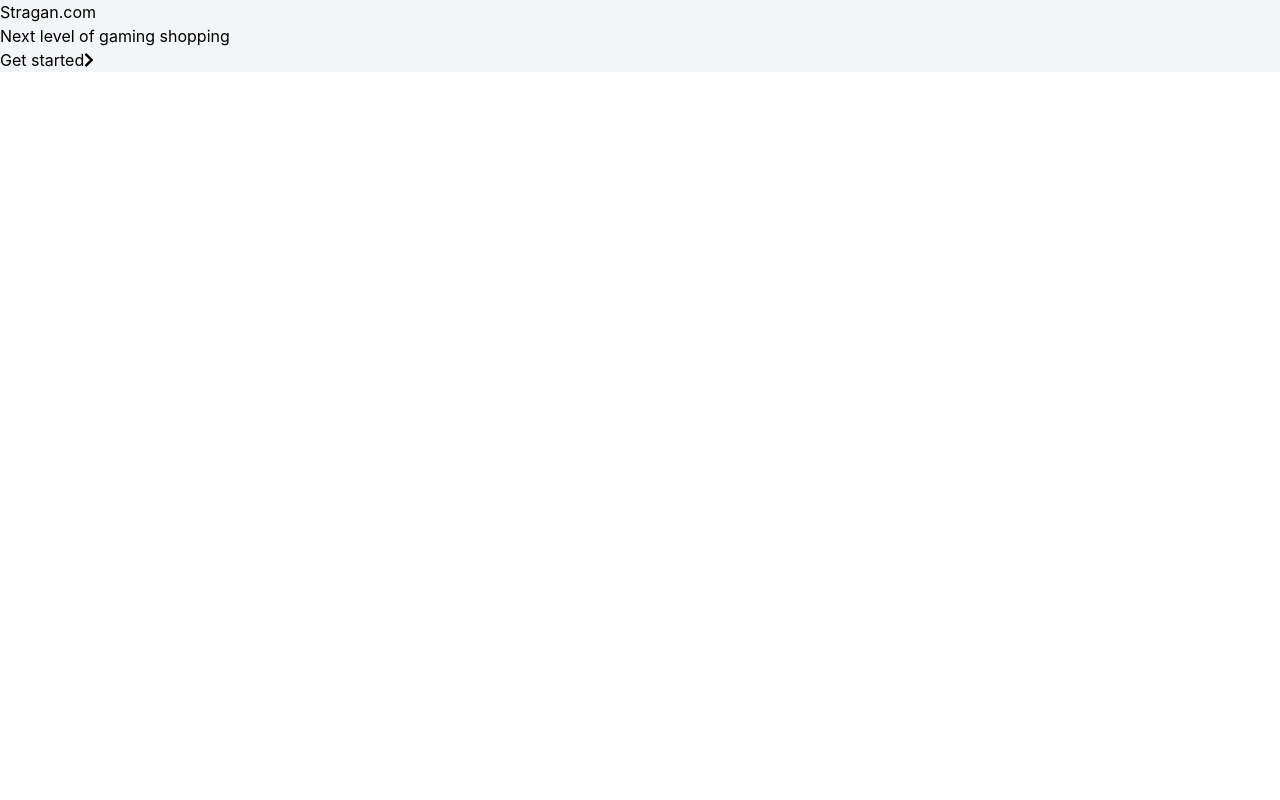
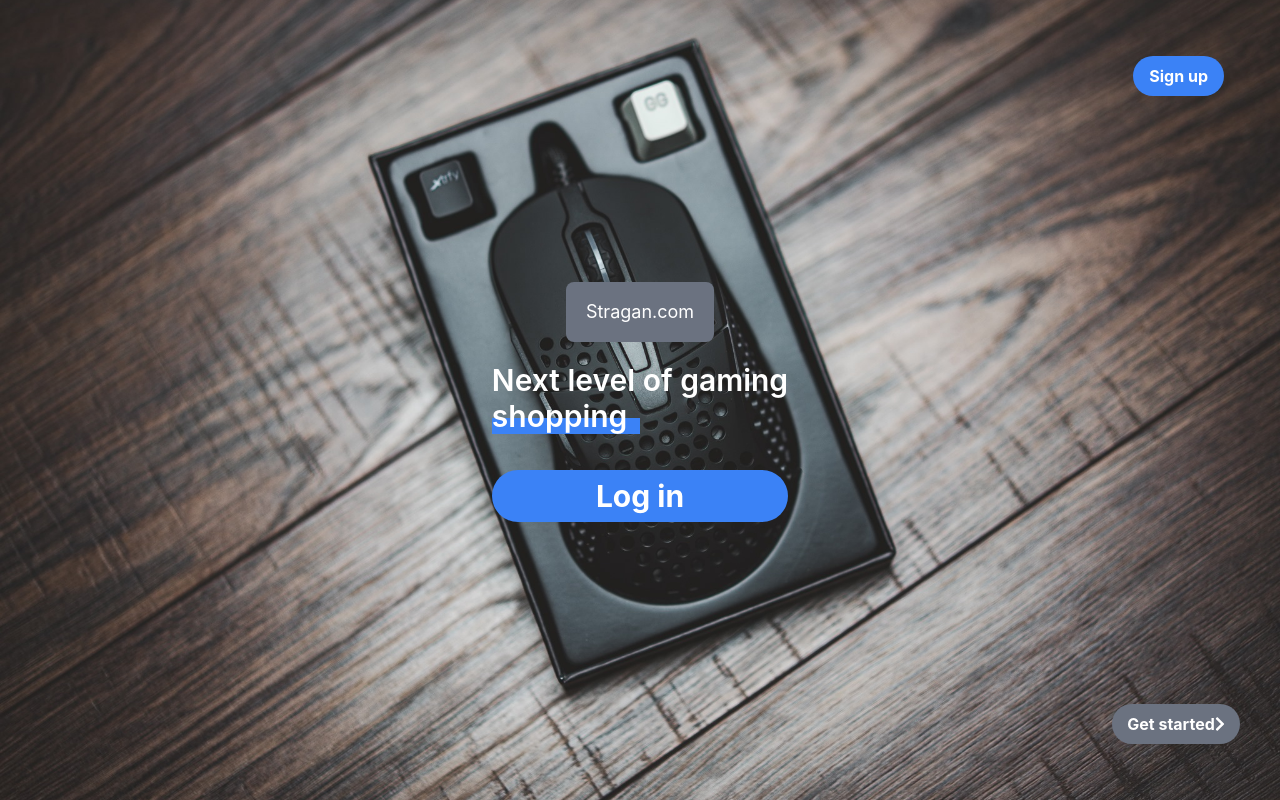
Before and after one commit to dr0er/ecommerce-gaming-shop, a React (Create React App) app in the folder Frontend/: page / in a window 1280 px wide. Built offline with nearby package versions, Linux system fonts and the light colour scheme.

Commit message:
added Log in and Sign up buttons and LandingPage styles chenged from css to tailwind

```diff
--- a/Frontend/src/Components/landingPage/LandingPage.tsx
+++ b/Frontend/src/Components/landingPage/LandingPage.tsx
@@ -6,15 +6,31 @@ import { Link } from 'react-router-dom'
 
 export const LandingPage = () => {
   return (
-    <div className="landingPage_Container">
-      <div className="center_Text">
-        <p className="stragan_Text">Stragan.com</p>
-        <div className="center_Text_Info">
-          Next level of gaming <span className="shopping_Blue">shopping</span>
+    //<div className="landingPage_Container">
+    <div className="text-white h-screen w-screen bg-no-repeat bg-straganLandingPageBackground bg-center bg-cover flex flex-col justify-center items-center overflow-hidden">
+      <div className="flex flex-col justify-center items-center z-10">
+        {/*}     <p className="stragan_Text">Stragan.com</p> */}
+        <p className="px-5 py-4 text-lg bg-gray-500 rounded-lg my-5">
+          Stragan.com
+        </p>
+        {/*     <div className="center_Text_Info"> */}
+        <div className="text-3xl font-semibold flex flex-col justify-center">
+          Next level of gaming
+          {/*<span className="shopping_Blue">shopping</span>*/}
+          <span className="flex flex-col place-content-end bg-blue-500 h-4 my-5 w-1/2">
+            shopping
+          </span>
+          <button className="bg-blue-500 hover:bg-blue-700 text-white font-bold py-2 rounded-full my-4 w-full">
+            Log in
+          </button>
         </div>
+        <button className="absolute top-10 right-10 bg-blue-500 hover:bg-blue-700 text-white font-bold py-2 px-4 rounded-full m-4">
+          Sign up
+        </button>
       </div>
 
-      <div className="button_GetStarted">
+      {/*<div className="button_GetStarted">*/}
+      <div className="bg-gray-500 font-bold text-white py-2 rounded-full my-4 w-32 flex justify-center hover:bg-gray-700 absolute bottom-10 right-10">
         <Link to="/">
           Get started
           <FontAwesomeIcon icon={faChevronRight} />
--- a/Frontend/tailwind.config.js
+++ b/Frontend/tailwind.config.js
@@ -3,10 +3,13 @@ module.exports = {
   darkMode: false, // or 'media' or 'class'
   theme: {
     extend: {
-      colors: {
-        'grey-light': '#383838',
-        'background-grey': '#F3F5F7',
+      colors:{
+       'grey-light': '#383838',
+       "background-grey": '#F3F5F7',
       },
+      backgroundImage: theme => ({
+        'straganLandingPageBackground': "url('./Assets/background-lp.jpg')",
+      })
     },
   },
   variants: {
```
Also changed, not shown: 1 other file (tests, documents, lock files or other folders).
